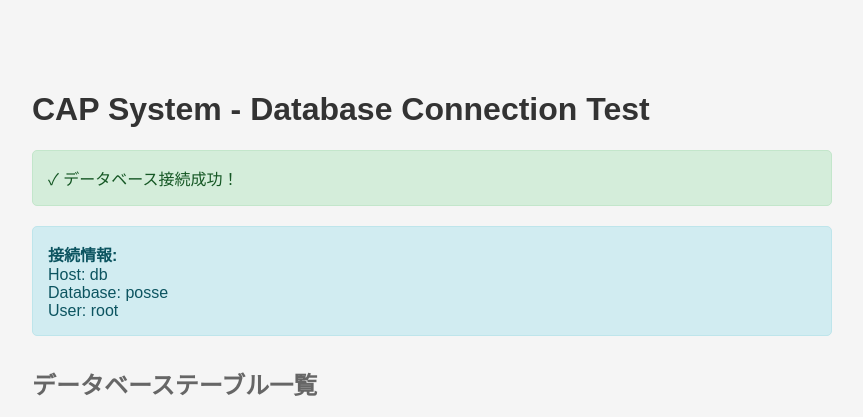
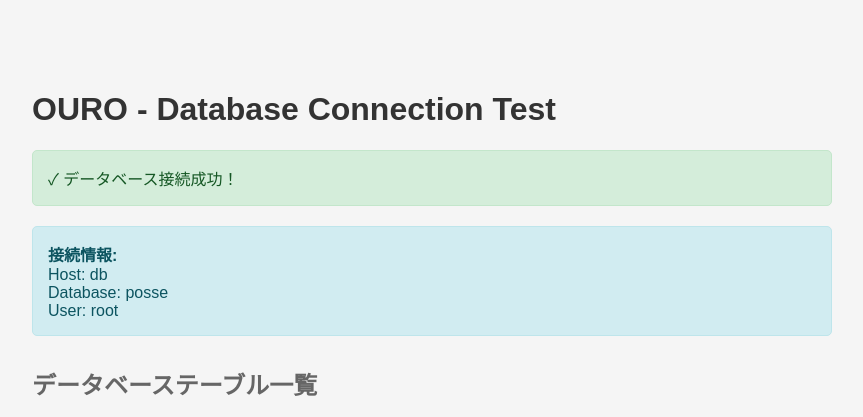
Before and after one commit to taiki-yokoyama/2025winterHackathonA, a PHP site: page /test_db.php in a window 1280 px wide. Shown: the top 417 px of the page, without its empty margins (208-1071 px from the left). Run offline with PHP 8.4, Linux system fonts and the light colour scheme; data comes from the database, SQL or seed files in the repository; data that the repository does not hold is empty.

```diff
--- a/src/test_db.php
+++ b/src/test_db.php
@@ -14,7 +14,7 @@ require_once __DIR__ . '/dbconnect.php';
 <head>
     <meta charset="UTF-8">
     <meta name="viewport" content="width=device-width, initial-scale=1.0">
-    <title>Database Connection Test</title>
+    <title>OURO - Database Connection Test</title>
     <style>
         body {
             font-family: Arial, sans-serif;
@@ -67,7 +67,7 @@ require_once __DIR__ . '/dbconnect.php';
     </style>
 </head>
 <body>
-    <h1>CAP System - Database Connection Test</h1>
+    <h1>OURO - Database Connection Test</h1>
 
     <div class="success">
         ✓ データベース接続成功！
@@ -99,7 +99,7 @@ require_once __DIR__ . '/dbconnect.php';
 
         echo "</table>";
 
-        // Display CAP system tables structure
+        // Display OURO tables structure
         $capTables = ['users', 'issues', 'caps', 'comments'];
 
         foreach ($capTables as $table) {
--- a/src/top.php
+++ b/src/top.php
@@ -294,7 +294,7 @@ include 'includes/header.php';
 
         <div class="welcome">
             <h2>ようこそ、<?php echo sanitizeOutput($currentUser['name']); ?>さん</h2>
-            <p>CAPシステムへようこそ。継続的改善サイクルを記録・追跡しましょう。</p>
+            <p>OUROへようこそ。継続的改善サイクルを記録・追跡しましょう。</p>
             <?php if (!empty($issues)): ?>
                 <p style="margin-top: 15px;">
                     <a href="create_cap.php" class="btn-create" style="display: inline-flex;">
```
Also changed, not shown: src/assets/img/ロゴ.png (added).
